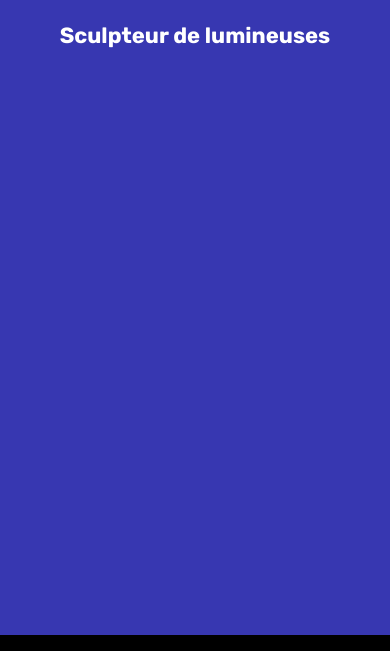
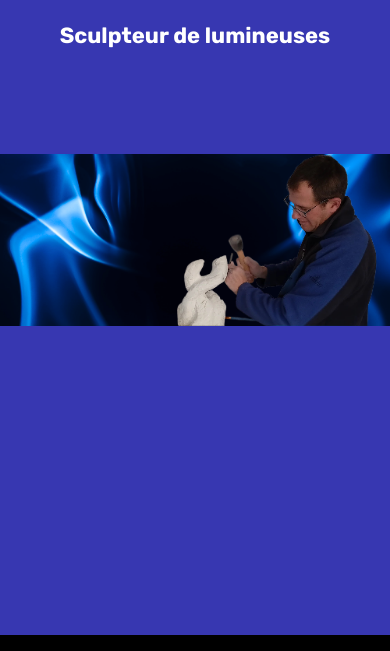
Before and after one commit to lysianebo/EricBidart, a website: page accueil.html in a window 390 px wide. Shown: the part 184-835 px from the top of the page. Drawn offline with Linux system fonts and the light colour scheme; a web font is replaced by a local one.

Commit message:
ajustement mobile accueil

```diff
--- a/scss/pages/_accueil.scss
+++ b/scss/pages/_accueil.scss
@@ -3,7 +3,7 @@
      object-fit: 100% 100%;
      @include media_tablet{
         background-image: url(https://lysianebo.github.io/EricBidart/public/images/ericbidart-fotor-bg-remover-202310050519.png);
-        background-position-y: bottom 100px;
+        background-position-y: 40vh ;
         object-fit: contain;
         background-size: 100vw;
         background-color: rgb(55, 55, 177);
@@ -13,10 +13,7 @@
     text-align: center;
     @include media_tablet{
         margin: 6% 0 0% 0%;
-        background-position-y: bottom 100px;
-        object-fit: contain;
-        background-size: 100vw;
-        background-color: rgb(55, 55, 177);
+        background-position-y: center;
      }
     }
 }
```
Also changed, not shown: public/css/style.css, 1 other file.
